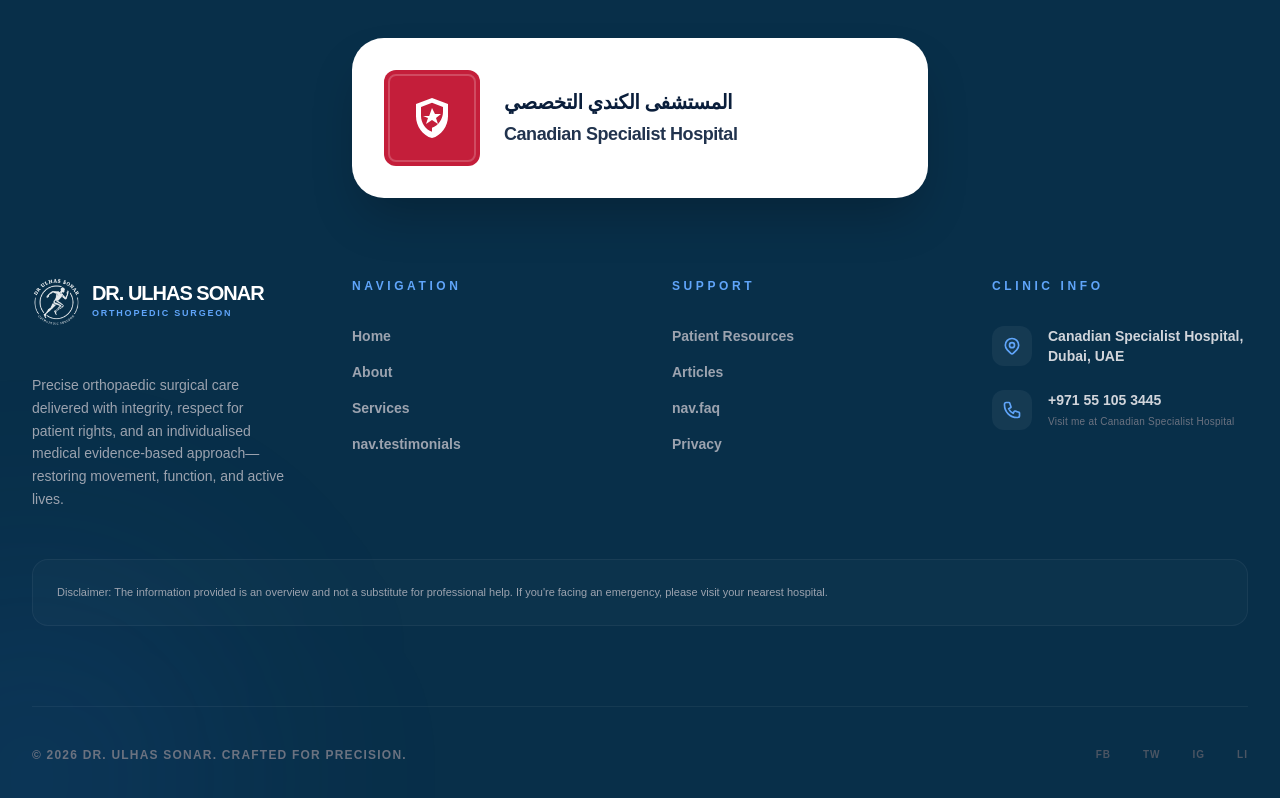
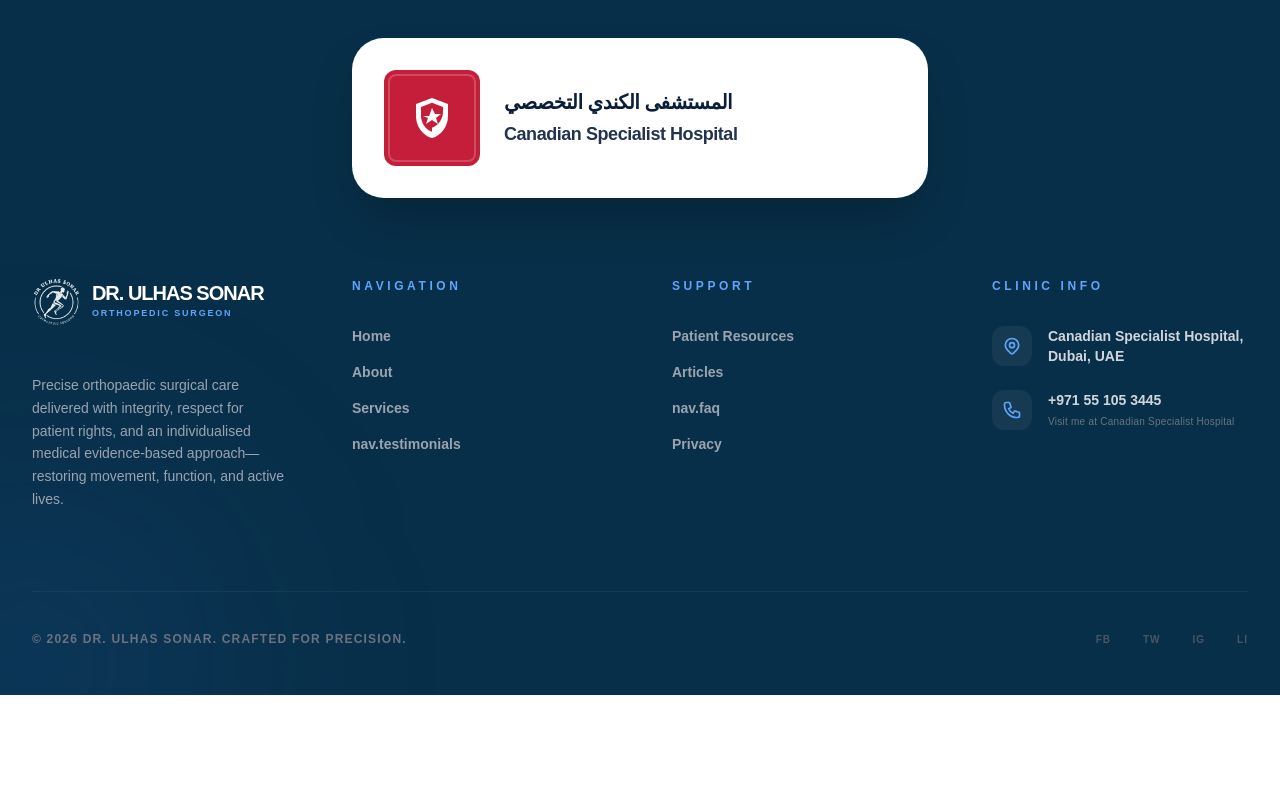
Before and after one commit to sabin876/Doctor-Port, a React (Vite) app: page /gallery in a window 1280 px wide. Shown: the part 1483-2281 px from the top of the page. After the commit the page ends 2178 px from the top, so only its background shows below. Built offline with nearby package versions, Linux system fonts and the light colour scheme; a web font is replaced by a local one.

Commit message:
Remove disclaimer from footer

```diff
--- a/src/components/Footer.jsx
+++ b/src/components/Footer.jsx
@@ -100,11 +100,6 @@
                     </div>
                 </div>
 
-                <div className="mt-12 mb-8 p-6 bg-white/[0.02] border border-white/5 rounded-2xl">
-                    <p className="text-gray-400 text-[11px] leading-relaxed font-medium">
-                        {t('footer.disclaimer')}
-                    </p>
-                </div>
 
                 <div className="mt-20 pt-10 border-t border-white/5 flex flex-col md:flex-row justify-between items-center gap-6">
                     <p className="text-gray-500 text-xs font-montserrat font-bold uppercase tracking-widest leading-none">&copy; {currentYear} {t('common.doctorName')}. {t('footer.rights')}</p>
```
